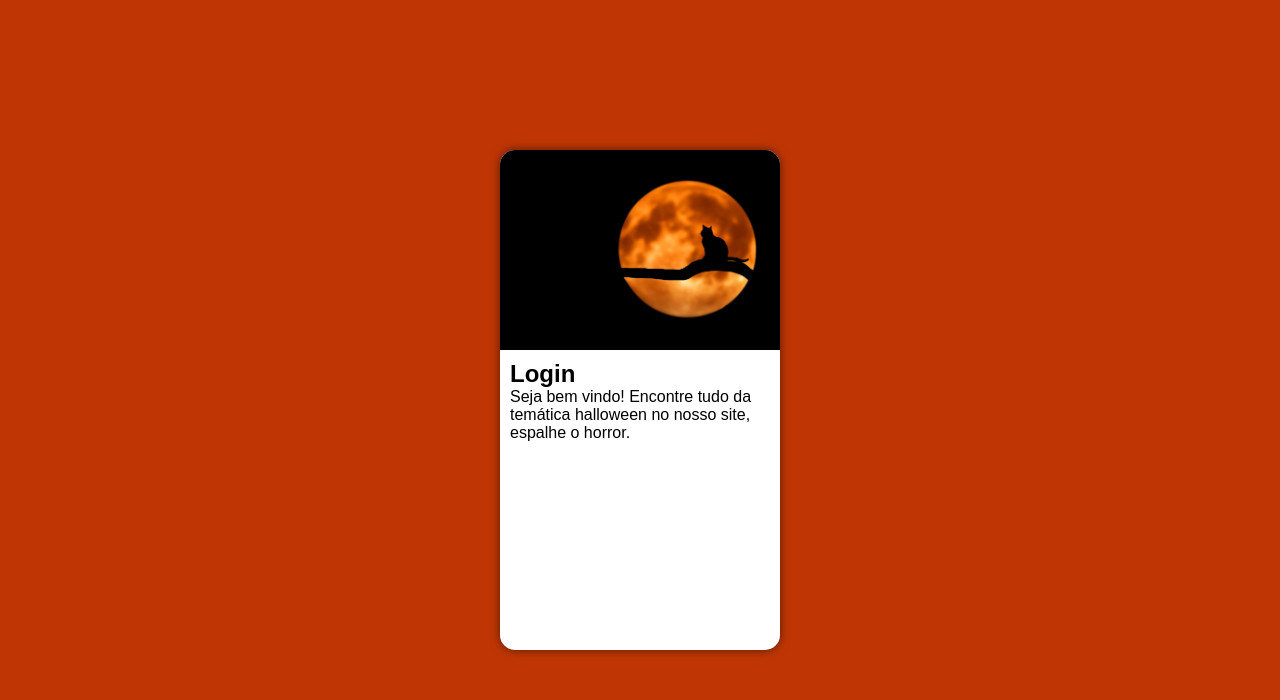
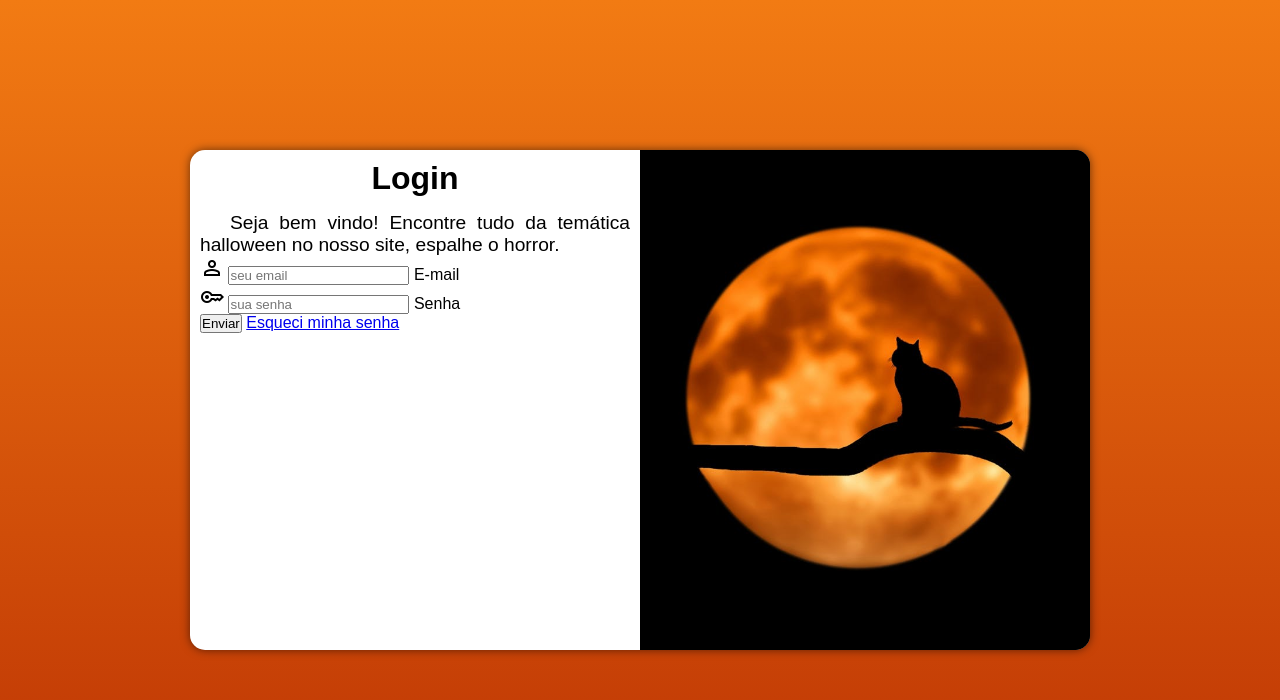
Before and after one commit to KauanTorress/projeto-login, a plain HTML site: page index.html in a window 1280 px wide. Drawn offline with nearby package versions, Linux system fonts and the light colour scheme; a web font is replaced by a local one.

Commit message:
criei formulário

```diff
--- /dev/null
+++ b/estilos/media-query.css
@@ -0,0 +1,62 @@
+@charset "UTF-8";
+@import url('https://fonts.googleapis.com/css2?family=Irish+Grover&display=swap');
+
+@media screen and (min-width: 768px) and (max-width: 1024px) {
+    body {
+        background-image: linear-gradient(to bottom, #F27B13, #BF3604);
+    }
+
+    section#login {
+        width: 80vw;
+    }
+
+    section#login > div#foto {
+        float: right;
+        width: 40%;
+        height: 100%;
+    }
+
+    section#login > div#form {
+        float: left;
+        width: 60%;
+        height: 100%;
+    }
+
+    section#login > div#form > h1 {
+        font-size: 1.8em;
+    }
+
+    section#login > div#form > p {
+        font-size: 1.1em;
+    }
+}
+
+@media screen and (min-width: 1025px) {
+    body {
+        background-image: linear-gradient(to bottom, #F27B13, #BF3604);
+    }
+
+    section#login {
+        width: 900px;
+    }
+
+    section#login > div#foto {
+        float: right;
+        width: 50%;
+        height: 100%;
+    }
+
+    section#login > div#form {
+        float: left;
+        width: 50%;
+        height: 100%;
+    }
+
+    section#login > div#form > h1 {
+        font-size: 2em;
+    }
+
+    section#login > div#form > p {
+        font-size: 1.2em;
+    }
+}
--- a/estilos/style.css
+++ b/estilos/style.css
@@ -1,5 +1,4 @@
 @charset "UTF-8";
-@import url('https://fonts.googleapis.com/css2?family=Rubik+Wet+Paint&display=swap');
 @import url('https://fonts.googleapis.com/css2?family=Irish+Grover&display=swap');
 
 
@@ -7,9 +6,8 @@
 /* site presets
 
 laranja: #BF3604
+laranja-claro: #F27B13
 marrom-escuro: #400101
-roxo: #4E2973
-roxo-claro: #A884BF
 fonte-padrão: "Irish Grover"
 
 */
@@ -46,10 +44,12 @@ section#login {
     left: 50%;
     top: 50%;
     transform: translate(-50%, -50%);
+    transition: width .3s, height .3s;
+    transition-timing-function: ease;
 }
 
 section#login > div#foto {
-    background: #A884BF url(../imagens/gato.jpg) no-repeat;
+    background: black url(../imagens/gato.jpg) no-repeat;
     background-size: cover;
     background-position: right center;
     display: block;
@@ -60,3 +60,14 @@ section#login > div#form {
     display: block;
     padding: 10px;
 }
+
+section#login > div#form > h1 {
+    margin-bottom: 15px;
+    text-align: center;
+}
+
+section#login > div#form > p {
+    font-size: 1em;
+    text-indent: 30px;
+    text-align: justify;
+}
--- a/index.html
+++ b/index.html
@@ -4,6 +4,8 @@
     <meta charset="UTF-8">
     <meta name="viewport" content="width=device-width, initial-scale=1.0">
     <link rel="stylesheet" href="estilos/style.css">
+    <link rel="stylesheet" href="estilos/media-query.css">
+    <link href="https://fonts.googleapis.com/css2?family=Material+Symbols+Outlined" rel="stylesheet" />
     <title>Login</title>
 </head>
 <body>
@@ -15,7 +17,20 @@
             <div id="form">
                 <h1>Login</h1>
                 <p>Seja bem vindo! Encontre tudo da temática halloween no nosso site, espalhe o horror.</p>
-                <form action="login.php" method="post"></form>
+                <form action="login.php" method="post" autocomplete="on">
+                    <div class="campo">
+                        <span class="material-symbols-outlined">person</span>
+                        <input type="email" name="emial" id="iemail" placeholder="seu email" minlength="15" maxlength="30" autocomplete="email">
+                        <label for="iemail">E-mail</label>
+                    </div>
+                    <div class="campo">
+                        <span class="material-symbols-outlined">key</span>
+                        <input type="password" name="senha" id="isenha" placeholder="sua senha" minlength="8">
+                        <label for="isenha">Senha</label>
+                    </div>
+                    <input type="submit" value="Enviar">
+                    <a href="esqueci.html">Esqueci minha senha</a>
+                </form>
             </div>
         </section>
     </main>
```
